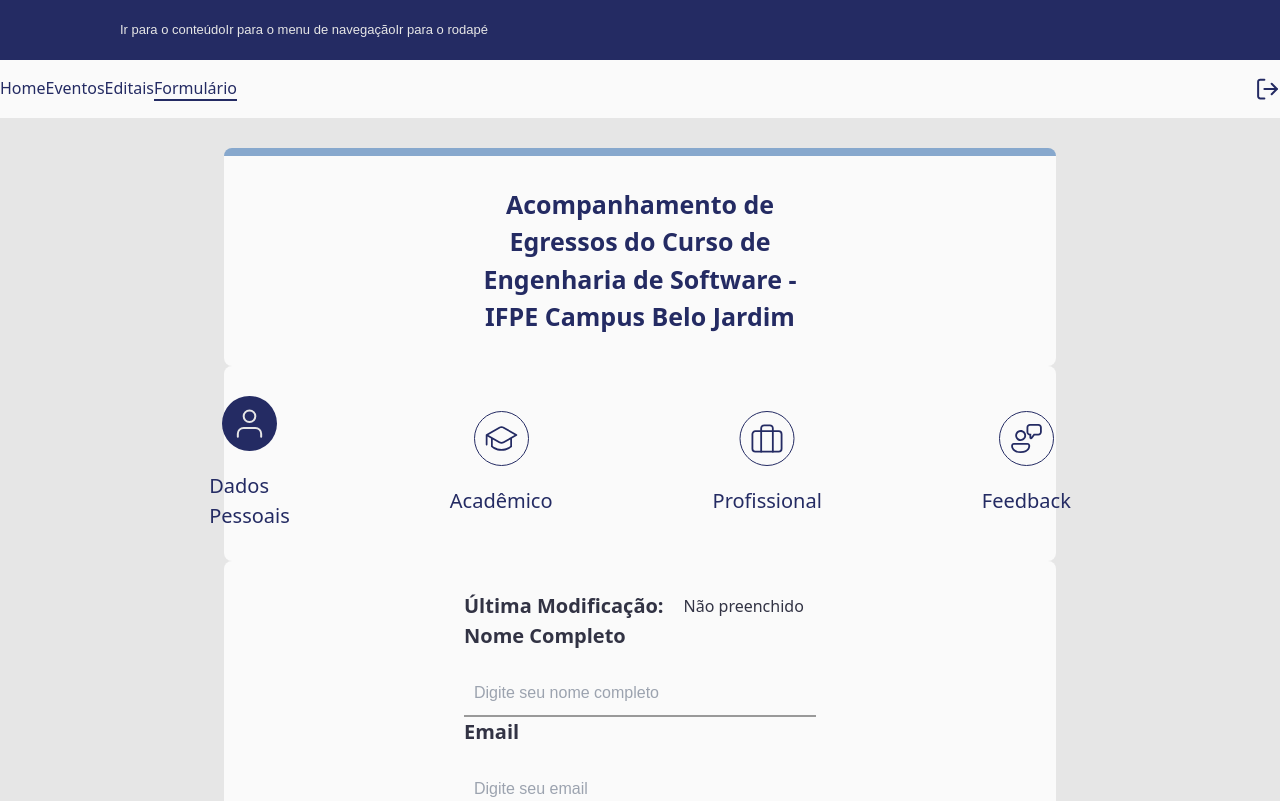
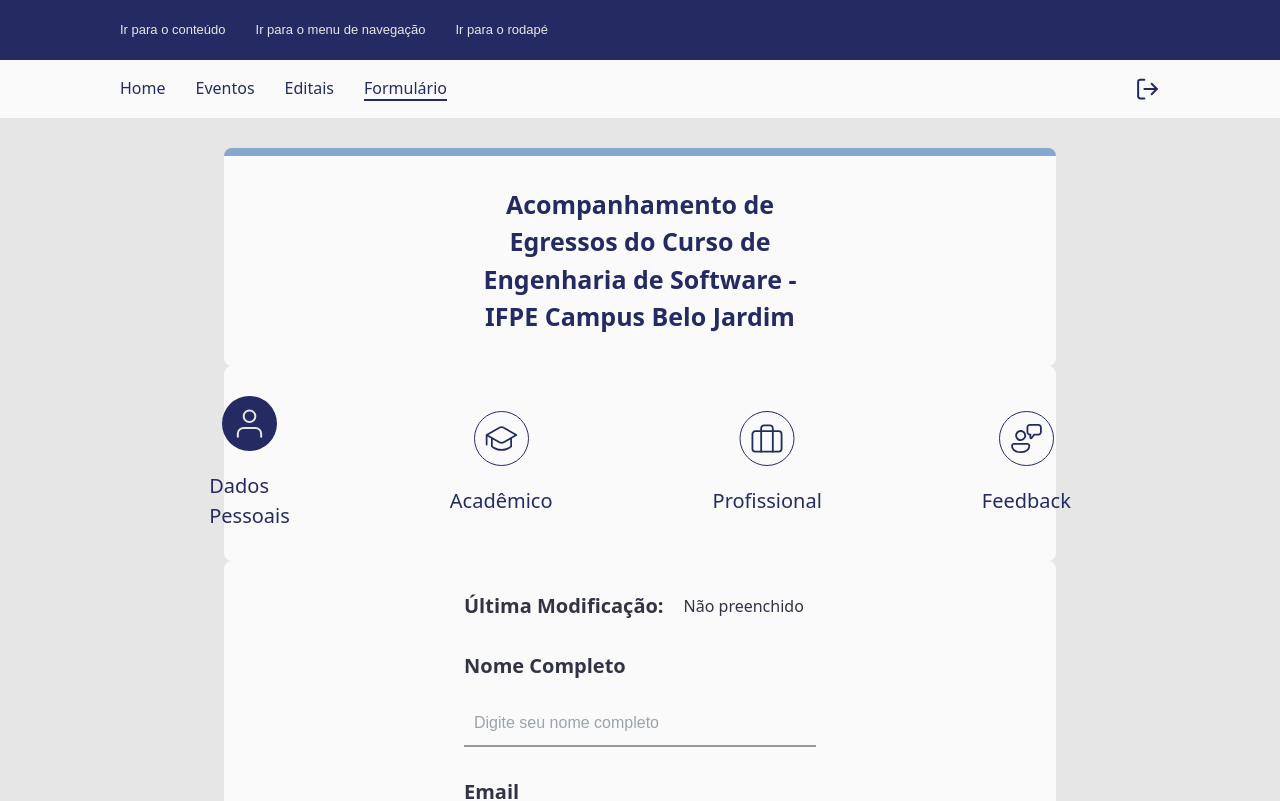
Before and after one commit to KauanneC/IFPE-PortalEgressos-Front, a Next.js app: page /egresso/formStep01 in a window 1280 px wide. Shown: the top 801 px of the page. Built offline with nearby package versions, Linux system fonts and the light colour scheme.

Commit message:
fix navbar user e egresso + navbar acessibilidade

```diff
--- a/src/pages/index.jsx
+++ b/src/pages/index.jsx
@@ -2,7 +2,7 @@
 import Image from 'next/image';
 
 import NavAcessibilidade from '@/components/navAcessibilidade';
-import NavBar from '@/components/navBar/egresso';
+import NavBar from '@/components/navBar/user';
 import Footer from '@/components/footer';
 import imgHeader from '/public/icons/imgHeader.svg';
 import imgHome from '/public/icons/imgHome.svg';
--- a/tailwind.config.js
+++ b/tailwind.config.js
@@ -65,6 +65,7 @@
                 '20': '20px',
                 '25': '25px',
                 '30': '30px',
+                '120': '120px',
             },
 
             gap: {
@@ -91,6 +92,10 @@
             borderWidth: {
                 '10': '10px',
             },
+
+            space: {
+                '30': '30px',
+            },
         },
     },
 }
```
